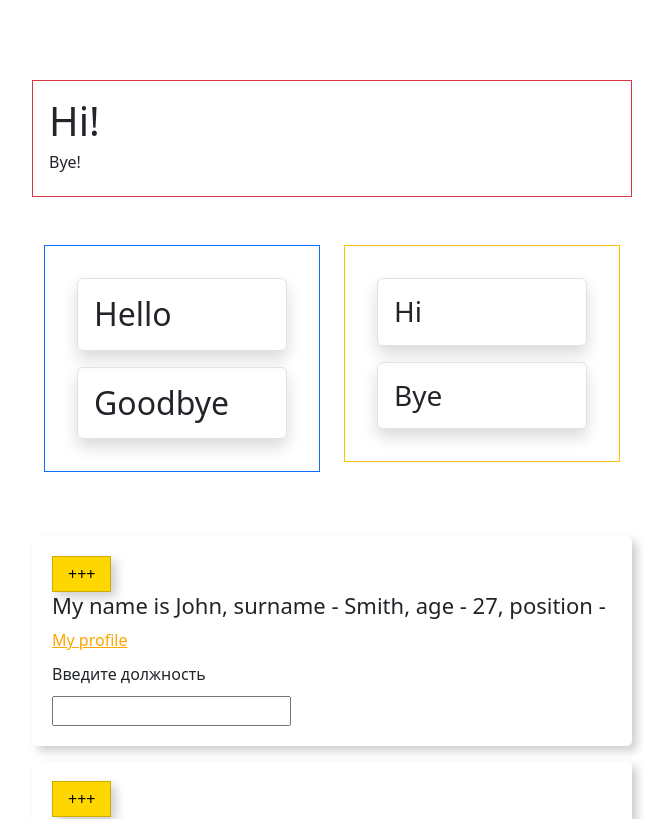
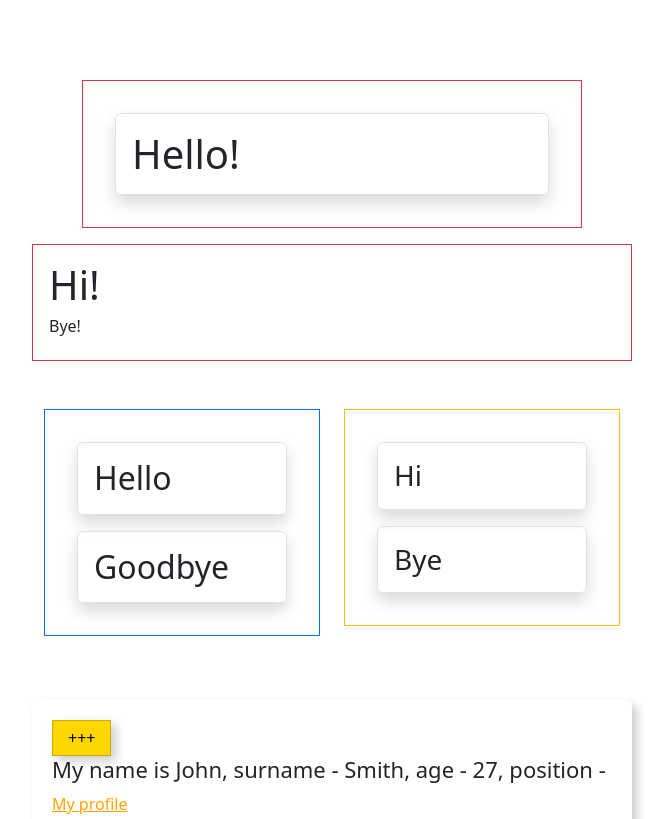
Before and after one commit to nikitos4628/LearnReact, a React (Create React App) app: page / in a window 1280 px wide. Shown: the top 819 px of the page, without its empty margins (308-979 px from the left). Built offline with nearby package versions, Linux system fonts and the light colour scheme.

Commit message:
Композиция > Наследование

```diff
--- a/src/App.js
+++ b/src/App.js
@@ -128,9 +128,21 @@ const DynamicGreetings = (props) => {
 	)
 }
 
+const HelloGreetings = () => {
+	return (
+		<div style={{'width': '500px', 'margin': '0 auto'}}>
+			<DynamicGreetings color={'danger'}>
+				<h1>Hello!</h1>
+			</DynamicGreetings>
+		</div>
+	)
+}
+
 function App() {
   return (
     <Wrapper>
+
+		<HelloGreetings/>
 
 		<DynamicGreeting color={'danger'}>
 			<h1>Hi!</h1>
```
